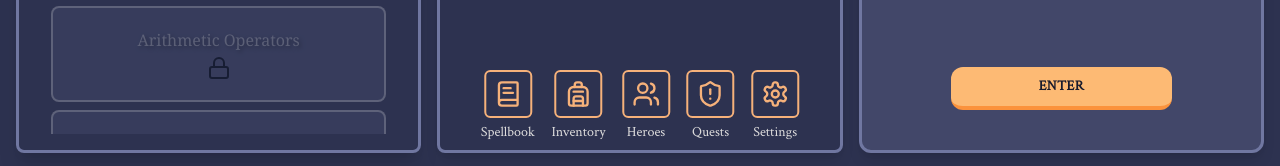
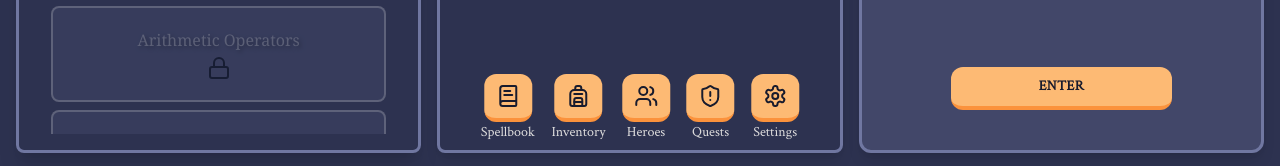
Before and after one commit to CarsonH19/spell-scripter-v2, a Next.js app: page /dashboard in a window 1280 px wide. Shown: the part 631-797 px from the top of the page. Built offline with nearby package versions, Linux system fonts and the light colour scheme.

Commit message:
feat: player column buttons

```diff
--- a/app/(main)/dashboard/player-column.tsx
+++ b/app/(main)/dashboard/player-column.tsx
@@ -10,6 +10,8 @@ import { Backpack, BookText, Users, ShieldAlert, Settings } from "lucide-react";
 import { RootState } from "@/store";
 
 import updateStatTotals from "@/store/stats-actions";
+
+import { Button } from "@/components/ui/button";
 
 export default function PlayerColumn() {
   const dispatch = useDispatch();
@@ -27,7 +29,6 @@ export default function PlayerColumn() {
 
   return (
     <div className="relative w-1/3 h-full border-[3px] border-secondary p-4  rounded-lg flex flex-col transition items-center duration-300 hover:bg-[#33395b] shadow-lg">
-
       {/* Player Header */}
       <div className="z-10 w-4/5 flex flex-col items-center gap-2">
         <h1 className="text-center">{player.name}</h1>
@@ -63,54 +64,74 @@ export default function PlayerColumn() {
       {/* Player Menu */}
       <div className="w-[80%] absolute bottom-2 left-1/2 transform -translate-x-1/2">
         <div className="flex items-center justify-evenly flex-wrap w-full gap-4">
-          <div
+          <div className="text-center">
+            <Button
+              size="sm"
+              variant="secondary"
               onClick={() => handleOpenModal("spellbookModal")}
-            className="flex flex-col justify-center items-center text-center text-sm cursor-pointer gap-1"
+              className="w-12 h-12"
             >
-            <BookText className="w-12 h-12 p-2 cursor-pointer text-accent border-2 border-accent rounded-md transition-0.5s hover:bg-accent hover:text-black" />
-            <p>Spellbook</p>
+              <BookText className="transition-transform duration-300 hover:scale-125" />
+            </Button>
+            <p className="text-sm">Spellbook</p>
           </div>
 
-          <div
+          <div className="text-center">
+            <Button
+              size="sm"
+              variant="secondary"
               onClick={() => handleOpenModal("inventoryModal")}
-            className="flex flex-col justify-center items-center text-center text-sm cursor-pointer gap-1"
+              className="w-12 h-12"
             >
-            <Backpack className="w-12 h-12 p-2 cursor-pointer text-accent border-2 border-accent rounded-md transition-0.5s hover:bg-accent hover:text-black" />
-            <p>Inventory</p>
+              <Backpack className="transition-transform duration-300 hover:scale-125" />
+            </Button>
+            <p className="text-sm">Inventory</p>
           </div>
 
-          <div
+          <div className="text-center">
+            <Button
+              size="sm"
+              variant="secondary"
               onClick={() => handleOpenModal("heroesModal")}
-            className="flex flex-col justify-center items-center text-center text-sm cursor-pointer gap-1"
+              className="w-12 h-12"
             >
-            <Users className="w-12 h-12 p-2 cursor-pointer text-accent border-2 border-accent rounded-md transition-0.5s hover:bg-accent hover:text-black" />
-            <p>Heroes</p>
+              <Users className="transition-transform duration-300 hover:scale-125" />
+            </Button>
+            <p className="text-sm">Heroes</p>
           </div>
 
-          <div
+          <div className="text-center">
+            <Button
+              size="sm"
+              variant="secondary"
               onClick={() => handleOpenModal("questsModal")}
-            className="flex flex-col justify-center items-center text-center text-sm cursor-pointer gap-1"
+              className="w-12 h-12"
             >
-            <ShieldAlert className="w-12 h-12 p-2 cursor-pointer text-accent border-2 border-accent rounded-md transition-0.5s hover:bg-accent hover:text-black" />
-            <p>Quests</p>
+              <ShieldAlert className="transition-transform duration-300 hover:scale-125" />
+            </Button>
+            <p className="text-sm">Quests</p>
           </div>
 
           {/* Settings Icon */}
-          <div
+          <div className="text-center">
+            <Button
+              size="sm"
+              variant="secondary"
               onClick={() => handleOpenModal("settingsModal")}
-            className="flex flex-col justify-center items-center text-center text-sm cursor-pointer gap-1"
+              className="w-12 h-12"
             >
-            <Settings className="w-12 h-12 p-2 cursor-pointer text-accent border-2 border-accent rounded-md transition-0.5s hover:bg-accent hover:text-black" />
-            <p>Settings</p>
+              <Settings className="transition-transform duration-300 hover:scale-125" />
+            </Button>
+            <p className="text-sm">Settings</p>
           </div>
 
-          {/* <div
+          {/* <Button
             // onClick={() => handleOpenModal("attributeModal")}
             className="flex flex-col justify-center items-center text-center text-sm cursor-pointer gap-1"
           >
             <Backpack className="w-10 h-10 p-2 cursor-pointer text-accent border-2 border-accent rounded-md" />
             <p>Attributes</p>
-          </div> */}
+          </Button> */}
         </div>
       </div>
     </div>
```
Lines whose indentation alone changed are shown as unchanged.
